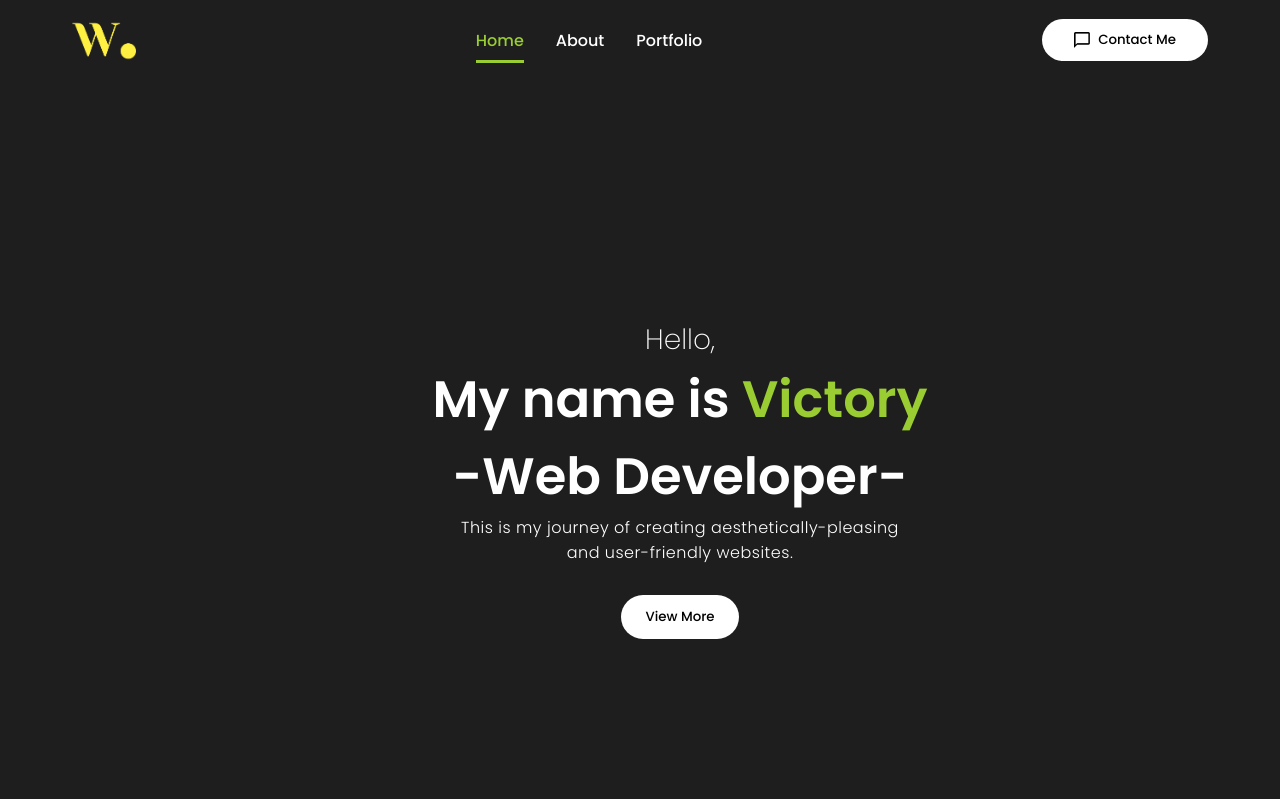
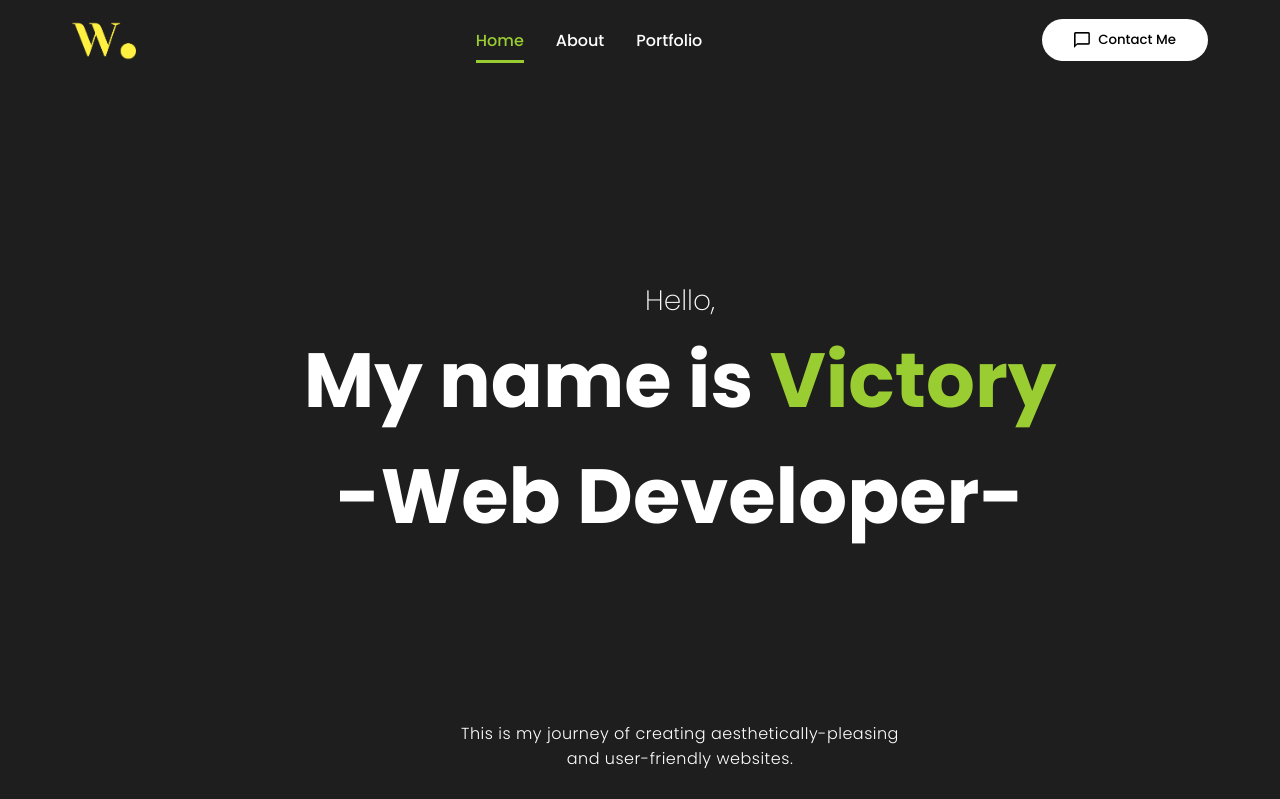
Before and after one commit to OhVickie/Work-Portfolio, a React (Create React App) app: page / in a window 1280 px wide. Shown: the top 799 px of the page. Built offline with nearby package versions, Linux system fonts and the light colour scheme; the HTML template or start-up script is replaced by a standard one.

Commit message:
Center intro page

```diff
--- a/src/components/Intro/intro.css
+++ b/src/components/Intro/intro.css
@@ -21,6 +21,11 @@
     display: flex;
     flex-direction: column;
     justify-content: center;
+    text-align: center;
+}
+
+.introTextBox {
+    margin: auto;
     text-align: center;
 }
 
--- a/src/components/Intro/intro.jsx
+++ b/src/components/Intro/intro.jsx
@@ -8,10 +8,17 @@ const Intro = () => {
     return (
         <section id="intro">
             <div className='introContent'>
-                <span className='hello'>Hello,</span>
+                {/* <span className='hello'>Hello,</span>
                 <span className="introText">My name is <span className="myIntroName">Victory</span> <br></br>
                     -Web Developer-
-                </span>
+                </span> */}
+                <div className='introTextBox'>
+                    <h2 className='hello'>Hello,</h2>
+                    <h2 className="introText">My name is <span className="myIntroName">Victory</span> <br></br>
+                        -Web Developer-
+                    </h2>
+                </div>
+
                 <p className="introParagraph">This is my journey of creating aesthetically-pleasing
                     <br></br>and user-friendly websites.
                 </p>
--- a/public/index.js
+++ b/src/index.js
@@ -1,7 +1,7 @@
 import React from 'react';
 import ReactDOM from 'react-dom/client';
 // import './index.css';
-import App from '../src/App';
+import App from './App';
 
 const root = ReactDOM.createRoot(document.getElementById('root'));
 root.render(
```
Also changed, not shown: public/index.html (renamed from index.html).
